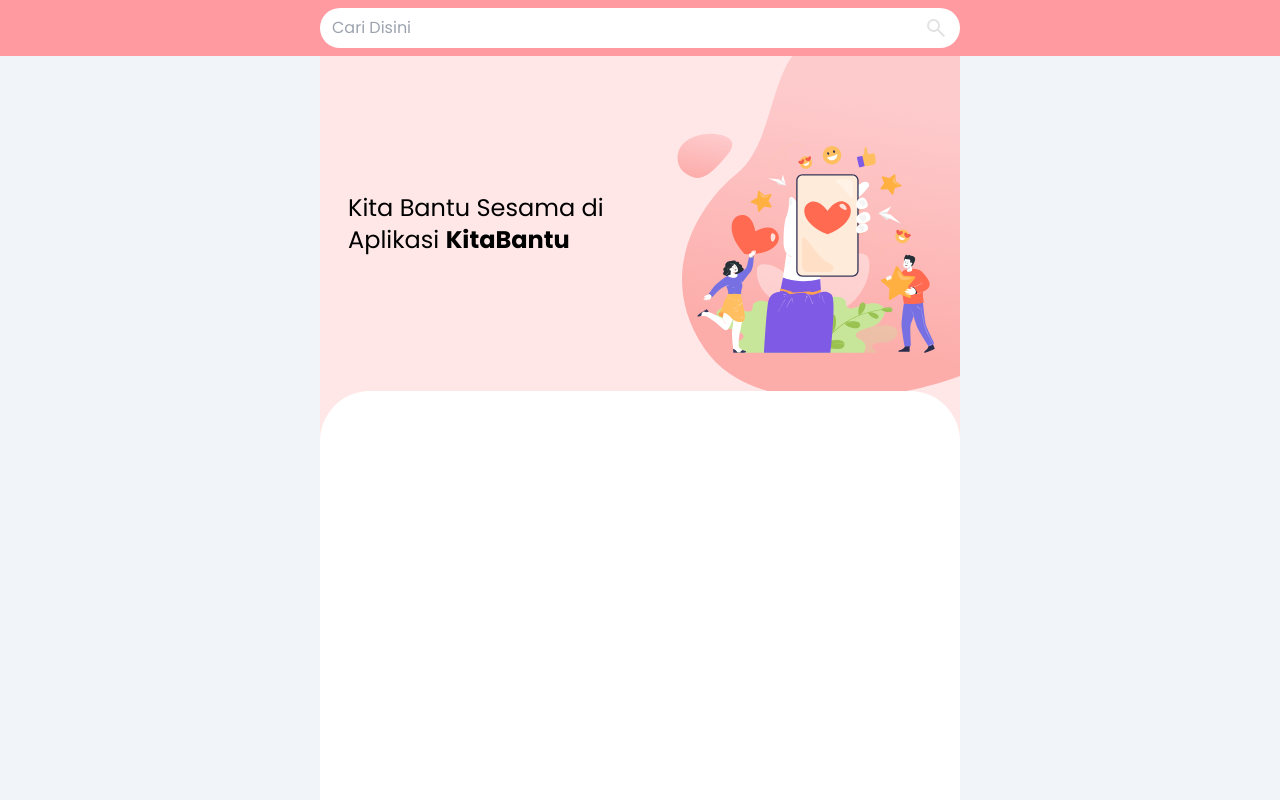
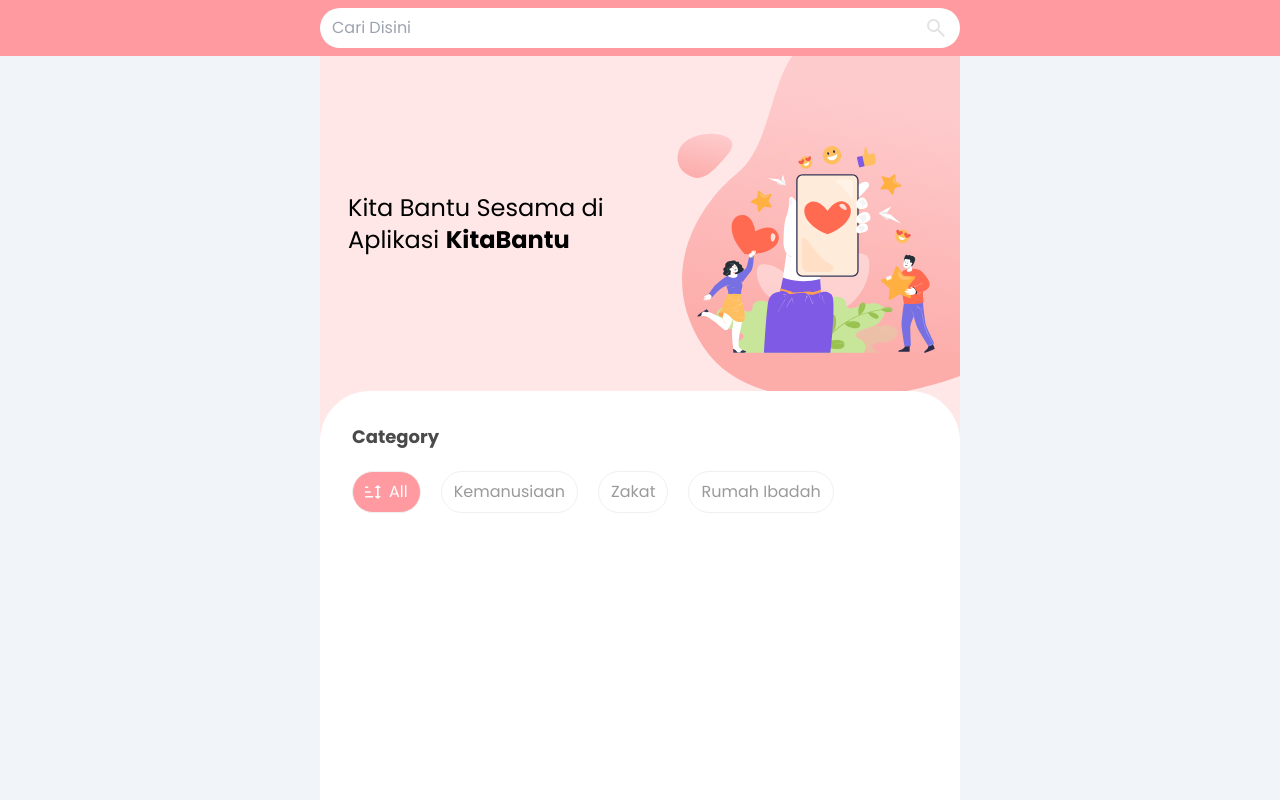
Before and after one commit to DanielDaudAlberthus/Membuat-Crowd-Funding-Tailwind-CSS, a website: page index.html in a window 1280 px wide. Shown: the top 800 px of the page. Drawn offline with Linux system fonts and the light colour scheme.

Commit message:
Home (Category)

```diff
--- a/index.html
+++ b/index.html
@@ -42,7 +42,47 @@
           <img src="./assets/images/banner.svg" alt="" />
         </div>
       </div>
-      <div class="w-full min-h-screen bg-white rounded-t-[50px]"></div>
+
+      <div class="w-full min-h-screen bg-white rounded-t-[50px] p-8">
+        <h2 class="font-bold text-lg text-[#4A4A4A]">Category</h2>
+        <div class="my-5">
+          <ul class="flex gap-5">
+            <li
+              class="border-[1px] border-[#EFF0F1] rounded-full flex items-center gap-2 py-2 px-3 text-white bg-pink-kb"
+            >
+              <svg
+                width="16"
+                height="14"
+                viewBox="0 0 16 14"
+                fill="none"
+                xmlns="http://www.w3.org/2000/svg"
+              >
+                <path
+                  d="M12.8 14L9.6 10.8889H12V3.11111H9.6L12.8 0L16 3.11111H13.6V10.8889H16M0 12.4444V10.8889H8V12.4444M0 7.77778V6.22222H5.6V7.77778M0 3.11111V1.55556H3.2V3.11111H0Z"
+                  fill="white"
+                />
+              </svg>
+
+              All
+            </li>
+            <li
+              class="border-[1px] border-[#EFF0F1] rounded-full py-2 px-3 text-[#9A9A9A]"
+            >
+              Kemanusiaan
+            </li>
+            <li
+              class="border-[1px] border-[#EFF0F1] rounded-full py-2 px-3 text-[#9A9A9A]"
+            >
+              Zakat
+            </li>
+            <li
+              class="border-[1px] border-[#EFF0F1] rounded-full py-2 px-3 text-[#9A9A9A]"
+            >
+              Rumah Ibadah
+            </li>
+          </ul>
+        </div>
+      </div>
     </main>
   </body>
 </html>
```
Also changed, not shown: src/output.css.
